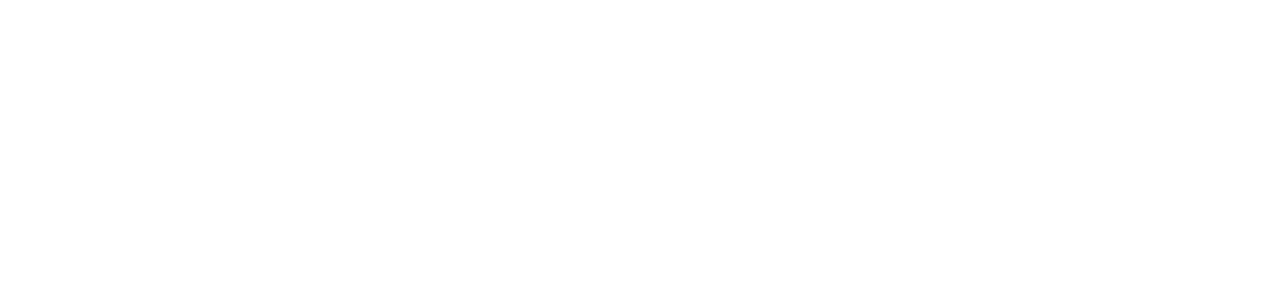
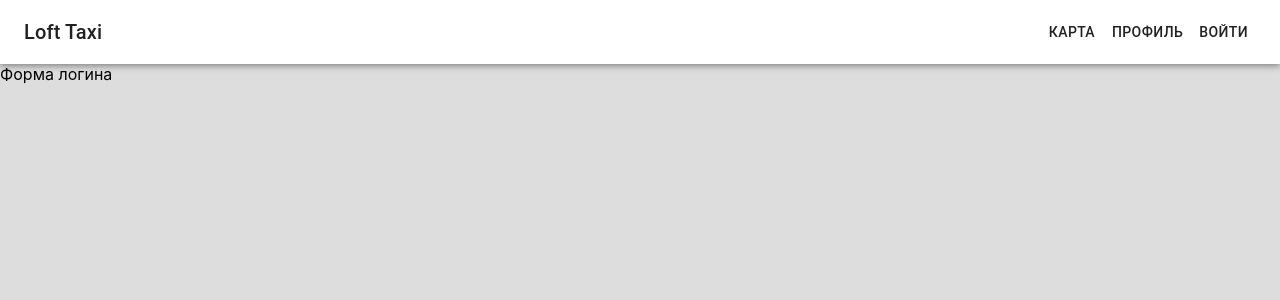
Before and after one commit to ilyasidorchik/loftschool-react-final-project, a React (Create React App) app: page /login in a window 1280 px wide. Shown: the top 300 px of the page. Built offline with nearby package versions, Linux system fonts and the light colour scheme.

Commit message:
Add Header, Login, Router

```diff
--- a/package.json
+++ b/package.json
@@ -3,8 +3,10 @@
   "version": "0.1.0",
   "private": true,
   "dependencies": {
+    "@material-ui/core": "^4.3.3",
     "react": "^16.9.0",
     "react-dom": "^16.9.0",
+    "react-router-dom": "^5.0.1",
     "react-scripts": "3.1.1"
   },
   "scripts": {
--- a/src/components/App/App.js
+++ b/src/components/App/App.js
@@ -1,10 +1,14 @@
 import React from 'react';
 
-import './App.module.css';
+import Header from '../Header';
+import Router from '../Router';
 
 function App() {
   return (
-    <div className="App" />
+    <div className="App">
+      <Header />
+      <Router />
+    </div>
   );
 }
 
--- /dev/null
+++ b/src/components/Header/Header.js
@@ -0,0 +1,34 @@
+import React from 'react';
+import { makeStyles } from '@material-ui/core/styles';
+import AppBar from '@material-ui/core/AppBar';
+import Toolbar from '@material-ui/core/Toolbar';
+import Typography from '@material-ui/core/Typography';
+import Button from '@material-ui/core/Button';
+
+const useStyles = makeStyles(theme => ({
+    root: {
+      flexGrow: 1,
+    },
+    title: {
+      flexGrow: 1,
+    },
+  }));
+
+export default function Header() {
+    const classes = useStyles();
+
+    return (
+        <div className={'Header ' + classes.root}>
+            <AppBar position="static" color="light">
+                <Toolbar>
+                    <Typography variant="h6" className={classes.title}>
+                        Loft Taxi
+                    </Typography>
+                    <Button color="inherit">Карта</Button>
+                    <Button color="inherit">Профиль</Button>
+                    <Button color="inherit">Войти</Button>
+                </Toolbar>
+            </AppBar>
+        </div>
+    )
+}
--- /dev/null
+++ b/src/components/Header/index.js
@@ -0,0 +1 @@
+export { default } from './Header';
--- /dev/null
+++ b/src/components/Login/Login.js
@@ -0,0 +1,11 @@
+import React, { PureComponent } from 'react';
+
+export default class Login extends PureComponent {
+    render() {
+        return (
+            <div className="Login">
+                Форма логина
+            </div>
+        );
+    }
+}
--- /dev/null
+++ b/src/components/Login/index.js
@@ -0,0 +1 @@
+export { default } from './Login';
--- /dev/null
+++ b/src/components/Router/Router.js
@@ -0,0 +1,17 @@
+import React from 'react';
+import { BrowserRouter, Switch, Redirect, Route } from 'react-router-dom';
+
+import Login from '../Login';
+
+function Router() {
+  return (
+    <BrowserRouter>
+      <Switch>
+        <Route path='/login' component={Login} />
+        <Redirect to='/login' />
+      </Switch>
+    </BrowserRouter>
+  );
+}
+
+export default Router;
--- /dev/null
+++ b/src/components/Router/index.js
@@ -0,0 +1 @@
+export { default } from './Router';
--- a/src/index.css
+++ b/src/index.css
@@ -1,8 +1,11 @@
 body {
   margin: 0;
+
   font-family: -apple-system, BlinkMacSystemFont, "Segoe UI", "Roboto", "Oxygen",
     "Ubuntu", "Cantarell", "Fira Sans", "Droid Sans", "Helvetica Neue",
     sans-serif;
   -webkit-font-smoothing: antialiased;
   -moz-osx-font-smoothing: grayscale;
+
+  background-color: #ddd;
 }
```
Also changed, not shown: src/components/App/App.module.css (deleted), 1 other file (tests, documents, lock files or other folders).
